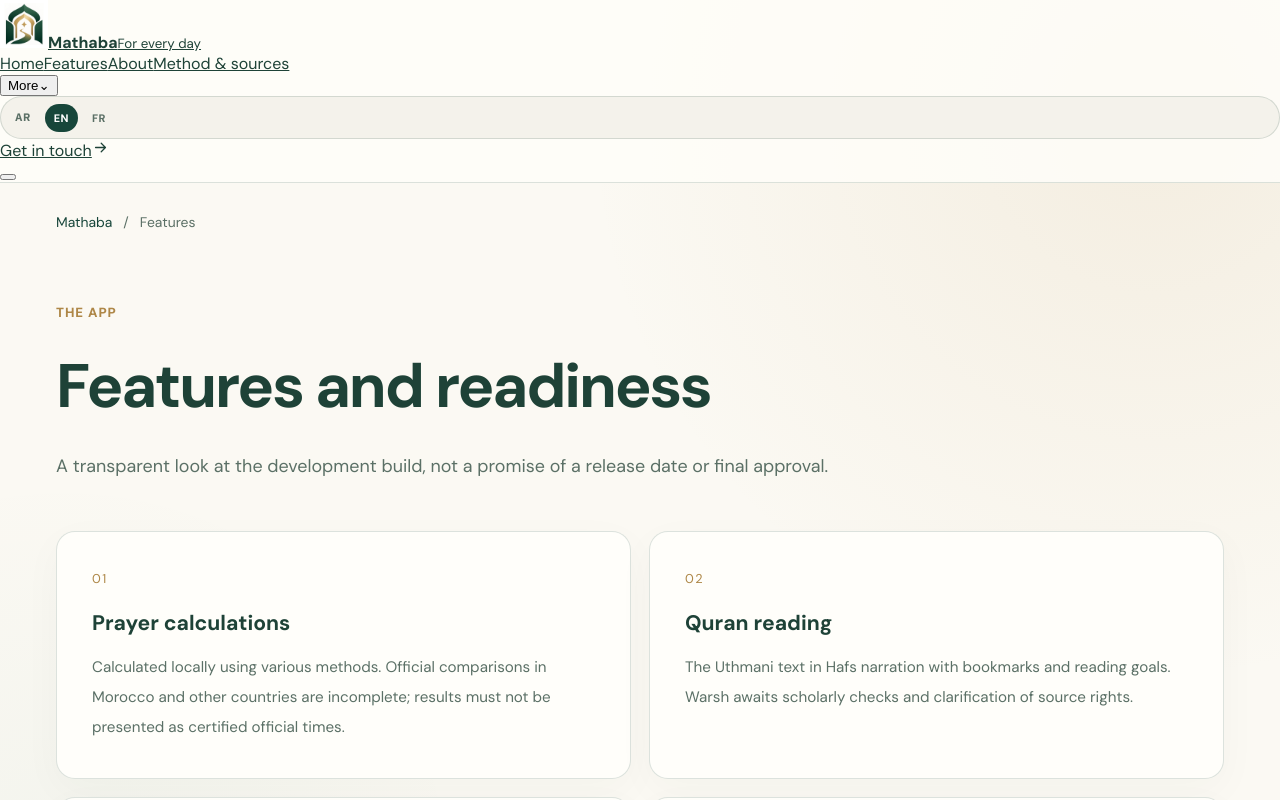
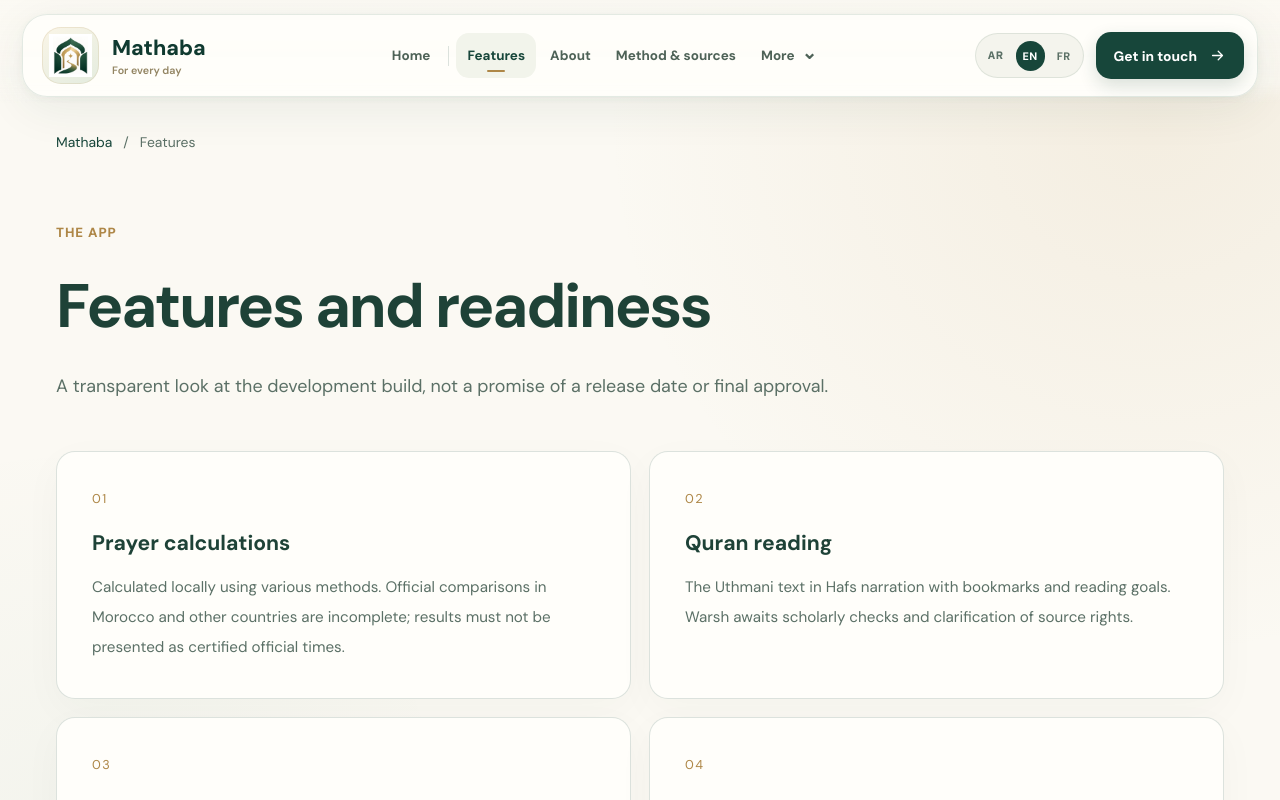
Before and after one commit to geniustep/mathaba-web, a Next.js app: page /en/features in a window 1280 px wide. Shown: the top 800 px of the page. Built offline with nearby package versions, Linux system fonts and the light colour scheme.

Commit message:
style(nav): floating glass navigation, responsive dropdown and full mobile sheet

```diff
--- a/app/globals.css
+++ b/app/globals.css
@@ -224,3 +224,281 @@ img {max-width:100%;height:auto}
 .company-websites a {display:inline-flex;align-items:center;gap:7px;width:fit-content;line-height:1.7;text-align:left;overflow-wrap:anywhere;white-space:normal;}
 .company-websites a span {font-size:.8em;color:var(--gold);}
 .company-facts dd {text-align:start;}
+
+/* MATHABA navigation v2 — floating editorial masthead */
+.site-header {
+  position:sticky;
+  top:0;
+  z-index:100;
+  padding:14px 22px 6px;
+  border:0;
+  background:linear-gradient(to bottom,rgba(251,249,243,.96),rgba(251,249,243,.76) 80%,transparent);
+  -webkit-backdrop-filter:blur(16px);
+  backdrop-filter:blur(16px);
+}
+.mathaba-nav {
+  position:relative;
+  z-index:30;
+  display:flex;
+  align-items:center;
+  gap:19px;
+  max-width:1350px;
+  min-height:83px;
+  margin-inline:auto;
+  padding:10px 13px 10px 19px;
+  background:rgba(255,254,250,.96);
+  border:1px solid rgba(39,94,72,.13);
+  border-radius:25px;
+  box-shadow:0 12px 46px rgba(27,65,48,.075),0 2px 8px rgba(27,65,48,.045);
+}
+.nav-identity {
+  display:inline-flex;
+  align-items:center;
+  flex-shrink:0;
+  gap:13px;
+  min-width:192px;
+  text-decoration:none;
+}
+.nav-identity-icon {
+  display:grid;
+  place-items:center;
+  width:57px;
+  height:57px;
+  flex-shrink:0;
+  padding:7px;
+  border-radius:19px;
+  background:linear-gradient(145deg,#faf5e7,#e4ecdf);
+  box-shadow:inset 0 0 0 1px rgba(174,135,71,.15);
+}
+.nav-identity-icon img {width:100%;height:100%;object-fit:contain;}
+.nav-identity-text {display:grid;gap:0;line-height:1.35;}
+.nav-identity-text strong {color:var(--green-deep);font-size:1.34rem;letter-spacing:0;font-weight:750;}
+.nav-identity-text small {color:#938563;font-size:.67rem;white-space:nowrap;font-weight:550;}
+.nav-center {
+  display:flex;
+  align-items:center;
+  justify-content:center;
+  gap:3px;
+  flex:1;
+  min-width:0;
+}
+.nav-main-link,.nav-more-toggle {
+  position:relative;
+  display:inline-flex;
+  align-items:center;
+  justify-content:center;
+  min-height:45px;
+  padding:10px 11px;
+  white-space:nowrap;
+  border:0;
+  border-radius:13px;
+  background:transparent;
+  text-decoration:none;
+  color:#4e6257;
+  font:inherit;
+  font-size:.84rem;
+  font-weight:650;
+  cursor:pointer;
+  transition:background .2s,color .2s;
+}
+.nav-main-link:hover,.nav-main-link.is-current,
+.nav-more-toggle:hover,.nav-more-toggle.is-current {
+  background:#f2f4eb;
+  color:var(--green);
+}
+.nav-main-link.is-current::after {
+  content:"";
+  position:absolute;
+  bottom:6px;
+  width:18px;
+  height:2px;
+  border-radius:8px;
+  background:var(--gold);
+}
+.nav-separator {height:20px;width:1px;background:var(--line);margin-inline:4px;}
+.nav-more {position:relative;}
+.nav-chevron {font-size:1.15rem;line-height:0;margin-inline-start:7px;transition:transform .2s;transform:translateY(-3px);}
+.nav-chevron.is-up {transform:translateY(1px) rotate(180deg);}
+.nav-more-popover {
+  position:absolute;
+  top:calc(100% + 17px);
+  inset-inline-end:0;
+  z-index:60;
+  width:245px;
+  display:grid;
+  gap:4px;
+  padding:11px;
+  background:#fffefa;
+  border:1px solid rgba(30,79,60,.15);
+  border-radius:18px;
+  box-shadow:0 28px 65px rgba(17,60,44,.16);
+}
+.nav-more-popover::before {
+  content:"";
+  position:absolute;
+  top:-8px;
+  inset-inline-end:29px;
+  width:13px;
+  height:13px;
+  transform:rotate(45deg);
+  background:#fffefa;
+  border-top:1px solid var(--line);
+  border-inline-start:1px solid var(--line);
+}
+.nav-more-link {
+  position:relative;
+  display:flex;
+  justify-content:space-between;
+  align-items:center;
+  gap:14px;
+  padding:13px 14px;
+  border-radius:10px;
+  text-decoration:none;
+  color:var(--text);
+  font-size:.9rem;
+  font-weight:600;
+}
+.nav-more-link svg {opacity:.55;flex-shrink:0;transition:transform .2s;}
+.nav-more-link:hover,.nav-more-link.is-current {background:#f0f4eb;color:var(--green);}
+.nav-more-link:hover svg {transform:translateX(3px);}
+html[lang="ar"] .nav-more-link:hover svg {transform:translateX(-3px);}
+.nav-actions {display:flex;align-items:center;gap:12px;margin-inline-start:auto;flex-shrink:0;}
+.nav-desktop-languages .language-picker {
+  border:1px solid rgba(30,77,54,.1);
+  background:#f4f4ed;
+  padding:5px;
+}
+.nav-desktop-languages .language-picker a {padding:8px 7px;}
+.nav-contact {
+  display:flex;
+  align-items:center;
+  justify-content:center;
+  gap:12px;
+  min-height:47px;
+  padding:12px 18px;
+  border-radius:15px;
+  white-space:nowrap;
+  background:var(--green);
+  color:white;
+  text-decoration:none;
+  font-weight:720;
+  font-size:.86rem;
+  box-shadow:0 7px 18px rgba(23,70,58,.16);
+  transition:background .2s,transform .2s,box-shadow .2s;
+}
+.nav-contact:hover,.nav-contact.is-current {background:#24624c;box-shadow:0 10px 22px rgba(23,70,58,.19);transform:translateY(-1px);}
+.nav-contact svg {flex-shrink:0;}
+html[lang="ar"] .nav-contact svg,
+html[lang="ar"] .nav-mobile-contact svg,
+html[lang="ar"] .nav-mobile-link svg {transform:scaleX(-1);}
+.nav-mobile-trigger {
+  display:none;
+  width:51px;
+  height:51px;
+  flex-shrink:0;
+  align-items:center;
+  justify-content:center;
+  border:1px solid rgba(23,70,58,.13);
+  border-radius:15px;
+  background:#edf2e8;
+  color:var(--green);
+  cursor:pointer;
+}
+.nav-menu-glyph {width:22px;height:22px;display:grid;grid-template-columns:repeat(2,1fr);gap:4px;align-content:center;justify-content:center;}
+.nav-menu-glyph span {width:9px;height:9px;border-radius:3px;background:currentColor;transition:transform .2s,border-radius .2s;}
+.nav-menu-glyph.is-open span:first-child {transform:translate(6.5px,6.5px) rotate(45deg);border-radius:0;}
+.nav-menu-glyph.is-open span:nth-child(2) {transform:translate(-6.5px,6.5px) rotate(-45deg);border-radius:0;}
+.nav-menu-glyph.is-open span:nth-child(3) {transform:translate(6.5px,-6.5px) rotate(-45deg);border-radius:0;}
+.nav-menu-glyph.is-open span:nth-child(4) {transform:translate(-6.5px,-6.5px) rotate(45deg);border-radius:0;}
+.nav-mobile-layer {position:fixed;inset:0;z-index:20;display:flex;align-items:flex-start;justify-content:center;padding:107px 18px 18px;}
+.nav-mobile-scrim {position:absolute;inset:0;background:rgba(8,38,29,.52);border:0;cursor:pointer;-webkit-backdrop-filter:blur(6px);backdrop-filter:blur(6px);}
+.nav-mobile-card {
+  position:relative;
+  display:flex;
+  flex-direction:column;
+  width:min(100%,620px);
+  max-height:calc(100dvh - 125px);
+  overflow:auto;
+  padding:29px;
+  background:var(--cream);
+  border:1px solid rgba(255,255,255,.72);
+  border-radius:27px;
+  box-shadow:0 24px 80px rgba(4,30,23,.26);
+}
+.nav-mobile-heading {padding:5px 8px 25px;border-bottom:1px solid var(--line);}
+.nav-mobile-eyebrow {font-size:.77rem;color:#9a7640;font-weight:750;}
+.nav-mobile-heading h2 {font-size:clamp(1.4rem,4vw,2rem);font-weight:750;margin:10px 0 0;line-height:1.65;color:var(--green-deep);}
+.nav-mobile-links {display:grid;gap:3px;padding:12px 0;}
+.nav-mobile-link {
+  display:grid;
+  grid-template-columns:25px minmax(0,1fr) 18px;
+  gap:16px;
+  align-items:center;
+  text-decoration:none;
+  padding:13px 17px;
+  border-radius:13px;
+  color:var(--green-deep);
+  font-size:1.05rem;
+  font-weight:680;
+  transition:background .2s;
+}
+.nav-mobile-link:hover,.nav-mobile-link.is-current {background:#eaf1e7;}
+.nav-mobile-count {font-size:.67rem;color:var(--gold);font-weight:700;direction:ltr;}
+.nav-mobile-link svg {color:#91a398;}
+.nav-mobile-bottom {border-top:1px solid var(--line);padding-top:20px;margin-top:3px;}
+.nav-mobile-contact {
+  display:flex;
+  align-items:center;
+  justify-content:space-between;
+  background:var(--green);
+  color:white;
+  border-radius:13px;
+  text-decoration:none;
+  font-weight:750;
+  font-size:1rem;
+  padding:16px 19px;
+}
+.nav-mobile-language {margin-top:22px;display:flex;align-items:center;justify-content:space-between;gap:10px;}
+.nav-mobile-language>span {color:var(--muted);font-size:.82rem;font-weight:650;}
+.nav-mobile-language .language-picker {margin:0;}
+.nav-mobile-bottom>p {color:var(--muted);font-size:.8rem;margin:18px 0 0;line-height:1.8;}
+@media(max-width:1240px) {
+  .mathaba-nav {gap:10px;}
+  .nav-identity {min-width:167px;}
+  .nav-main-link,.nav-more-toggle {padding-inline:8px;font-size:.79rem;}
+  .nav-actions {gap:7px;}
+  .nav-contact {padding-inline:12px;}
+}
+@media(max-width:1090px) {
+  .nav-center {display:none;}
+  .nav-mobile-trigger {display:flex;margin-inline-start:6px;}
+  .nav-actions {margin-inline-start:auto;}
+  .nav-identity {min-width:0;}
+}
+@media(max-width:790px) {
+  .site-header {padding:10px 16px 5px;}
+  .mathaba-nav {padding:8px 11px;min-height:69px;border-radius:19px;}
+  .nav-actions {display:none;}
+  .nav-mobile-trigger {margin-inline-start:auto;}
+  .nav-identity-icon {width:48px;height:48px;padding:6px;border-radius:15px;}
+  .nav-identity-text strong {font-size:1.27rem;}
+  .nav-identity-text small {font-size:.63rem;}
+  .nav-mobile-layer {padding-top:91px;}
+  .nav-mobile-card {max-height:calc(100dvh - 107px);}
+}
+@media(max-width:480px) {
+  .site-header {padding:9px 11px 4px;}
+  .mathaba-nav {min-height:64px;border-radius:17px;}
+  .nav-identity {gap:10px;}
+  .nav-identity-icon {width:45px;height:45px;}
+  .nav-identity-text strong {font-size:1.19rem;}
+  .nav-mobile-trigger {width:44px;height:44px;}
+  .nav-mobile-layer {padding:81px 10px 10px;}
+  .nav-mobile-card {padding:19px;max-height:calc(100dvh - 91px);border-radius:21px;}
+  .nav-mobile-heading {padding:6px 6px 15px;}
+  .nav-mobile-heading h2 {font-size:1.45rem;}
+  .nav-mobile-link {padding:11px 12px;gap:10px;font-size:.99rem;}
+}
+@media(prefers-reduced-motion:reduce) {
+  .mathaba-nav * {transition:none!important;animation:none!important;}
+}
```
